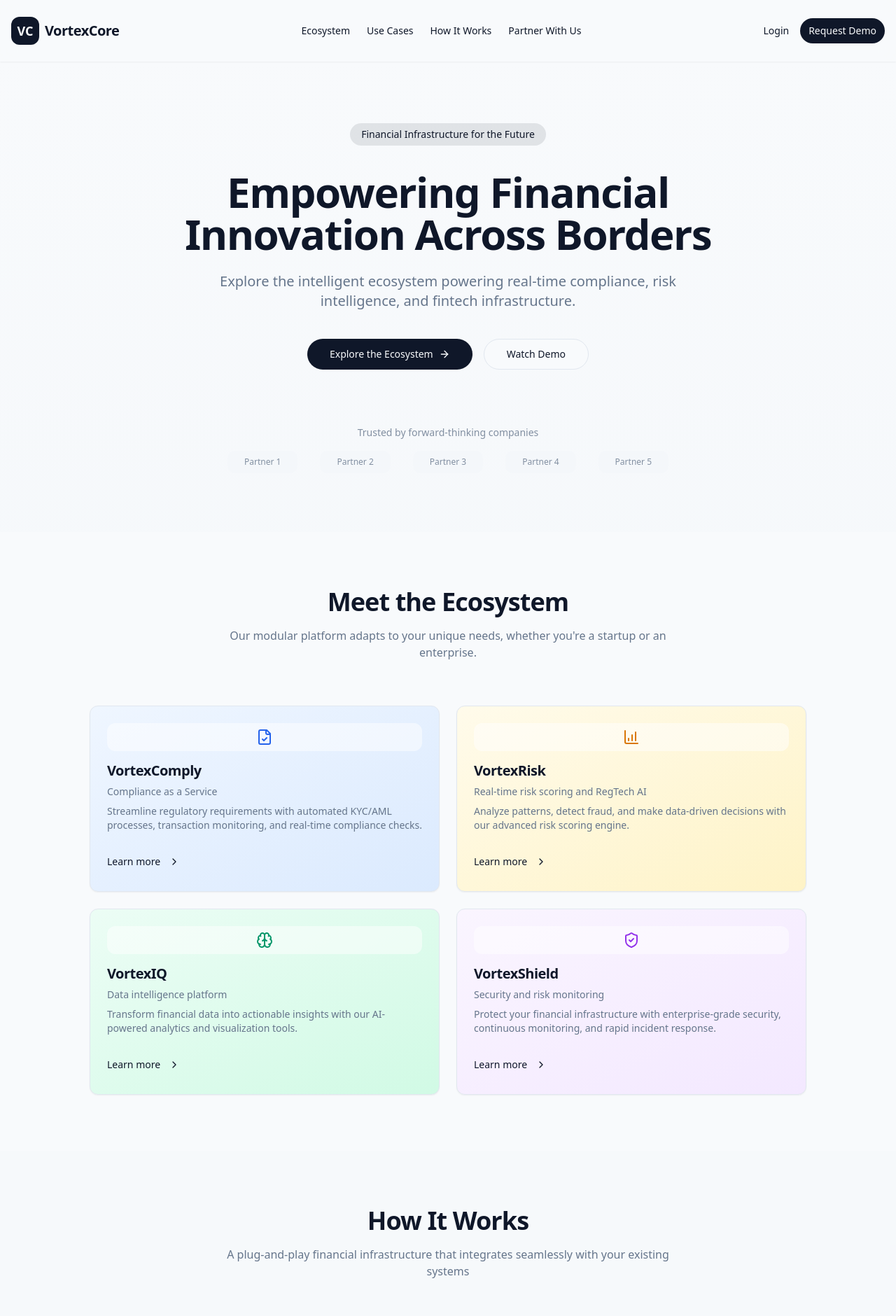
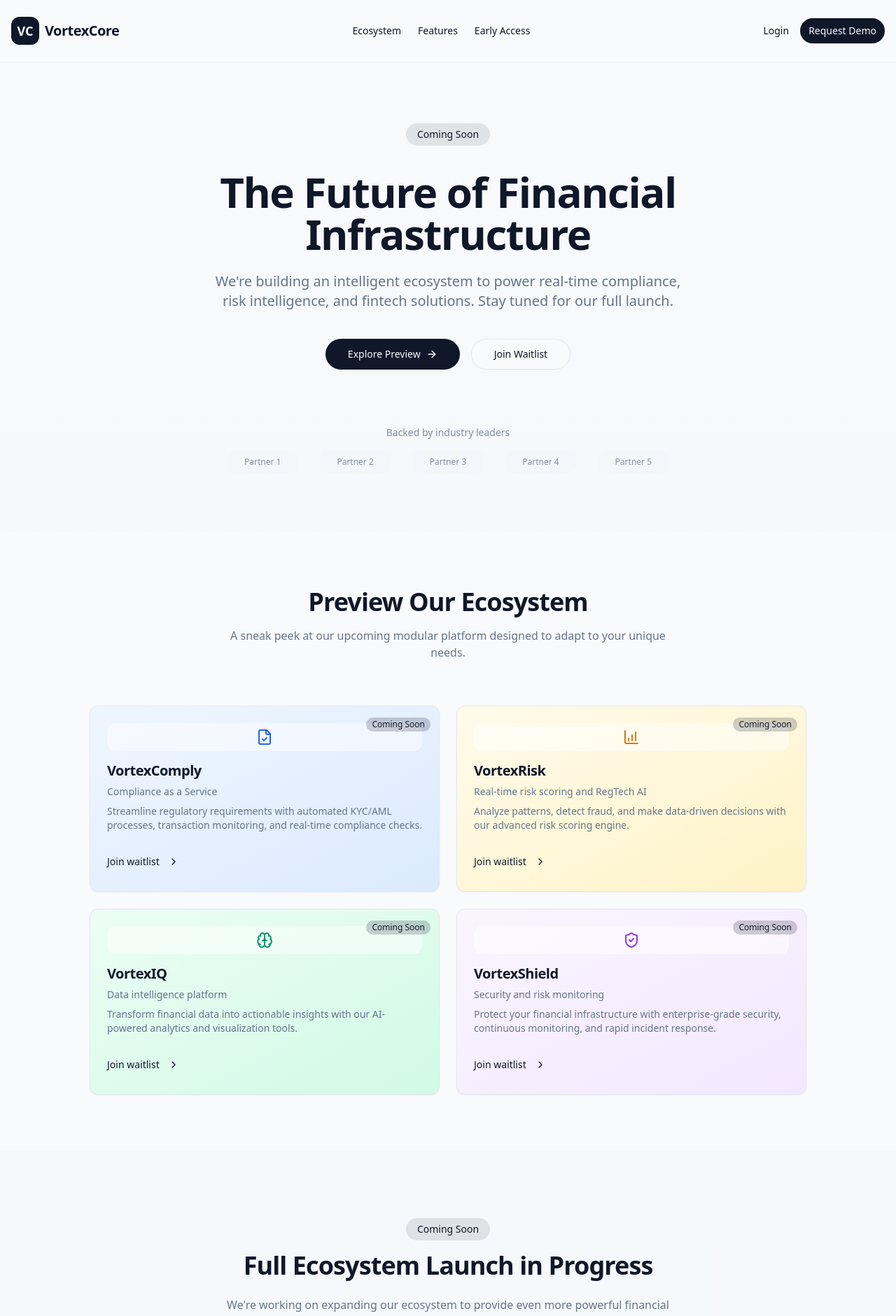
Before and after one commit to thefixer3x/vortexcore, a React (Vite) app: page /ecosystem in a window 1280 px wide. Shown: the top 1880 px of the page at 70% size. Built offline with nearby package versions, Linux system fonts and the light colour scheme.

Commit message:
Implement the plan
Implement the changes as per the plan.

```diff
--- a/src/components/marketing/ecosystem/EcosystemModules.tsx
+++ b/src/components/marketing/ecosystem/EcosystemModules.tsx
@@ -43,15 +43,20 @@ export const EcosystemModules = () => {
     <section id="ecosystem" className="py-20 px-4">
       <div className="container mx-auto">
         <div className="text-center mb-16">
-          <h2 className="text-3xl md:text-4xl font-bold tracking-tight mb-4">Meet the Ecosystem</h2>
+          <h2 className="text-3xl md:text-4xl font-bold tracking-tight mb-4">Preview Our Ecosystem</h2>
           <p className="text-muted-foreground max-w-2xl mx-auto">
-            Our modular platform adapts to your unique needs, whether you're a startup or an enterprise.
+            A sneak peek at our upcoming modular platform designed to adapt to your unique needs.
           </p>
         </div>
 
         <div className="grid md:grid-cols-2 gap-6 max-w-5xl mx-auto">
           {modules.map((module, index) => (
-            <Card key={index} className={`border overflow-hidden bg-gradient-to-br ${module.color} hover:shadow-md transition-all duration-300 animate-fade-in`} style={{animationDelay: `${index * 150}ms`}}>
+            <Card key={index} className={`border overflow-hidden bg-gradient-to-br ${module.color} hover:shadow-md transition-all duration-300 animate-fade-in relative`} style={{animationDelay: `${index * 150}ms`}}>
+              <div className="absolute top-3 right-3">
+                <span className="inline-block px-2 py-0.5 bg-primary/20 text-primary rounded-full text-xs font-medium">
+                  Coming Soon
+                </span>
+              </div>
               <CardHeader className="pb-2">
                 <div className={`inline-flex items-center justify-center p-2 rounded-lg ${module.iconColor} bg-white/50 dark:bg-black/10 mb-2`}>
                   <module.icon className="h-6 w-6" />
@@ -66,7 +71,7 @@ export const EcosystemModules = () => {
               </CardContent>
               <CardFooter>
                 <Button variant="ghost" size="sm" className="group text-sm px-0">
-                  Learn more
+                  Join waitlist
                   <ChevronRight className="h-4 w-4 ml-1 group-hover:translate-x-1 transition-transform" />
                 </Button>
               </CardFooter>
--- a/src/components/marketing/ecosystem/HeroSection.tsx
+++ b/src/components/marketing/ecosystem/HeroSection.tsx
@@ -15,27 +15,27 @@ export const HeroSection = () => {
       <div className="container mx-auto max-w-4xl animate-fade-in">
         <div className="mb-3">
           <span className="inline-block px-4 py-1.5 bg-primary/10 text-primary rounded-full text-sm font-medium mb-6">
-            Financial Infrastructure for the Future
+            Coming Soon
           </span>
         </div>
         <h1 className="text-4xl md:text-5xl lg:text-6xl font-bold tracking-tight mb-6 text-foreground">
-          Empowering Financial Innovation Across Borders
+          The Future of Financial Infrastructure
         </h1>
         <p className="text-lg md:text-xl text-muted-foreground max-w-2xl mx-auto mb-10">
-          Explore the intelligent ecosystem powering real-time compliance, risk intelligence, and fintech infrastructure.
+          We're building an intelligent ecosystem to power real-time compliance, risk intelligence, and fintech solutions. Stay tuned for our full launch.
         </p>
         <div className="flex flex-col sm:flex-row gap-4 justify-center">
           <Button size="lg" className="rounded-full flex items-center gap-2" onClick={scrollToEcosystem}>
-            Explore the Ecosystem
+            Explore Preview
             <ArrowRight className="h-4 w-4" />
           </Button>
           <Button variant="outline" size="lg" className="rounded-full">
-            Watch Demo
+            Join Waitlist
           </Button>
         </div>
 
         <div className="mt-20 opacity-80">
-          <p className="text-sm text-muted-foreground mb-3">Trusted by forward-thinking companies</p>
+          <p className="text-sm text-muted-foreground mb-3">Backed by industry leaders</p>
           <div className="flex flex-wrap justify-center gap-8">
             {['Partner 1', 'Partner 2', 'Partner 3', 'Partner 4', 'Partner 5'].map((partner, index) => (
               <div key={index} className="h-10 flex items-center justify-center">
--- a/src/components/marketing/ecosystem/PartnerCTA.tsx
+++ b/src/components/marketing/ecosystem/PartnerCTA.tsx
@@ -1,17 +1,23 @@
 
-import { ExternalLink } from "lucide-react";
+import { ExternalLink, ArrowRight } from "lucide-react";
 import { Button } from "@/components/ui/button";
 
 export const PartnerCTA = () => {
   return (
     <section id="partner" className="py-24 px-4 bg-muted/30">
       <div className="container mx-auto max-w-4xl text-center">
-        <h2 className="text-3xl md:text-4xl font-bold tracking-tight mb-6">
-          Partner With Us to Build the Future
-        </h2>
-        <p className="text-muted-foreground max-w-2xl mx-auto mb-10">
-          Join forces with our team to create innovative financial solutions that transform the way people and businesses manage money.
-        </p>
+        <div className="mb-12">
+          <span className="inline-block px-4 py-1.5 bg-primary/10 text-primary rounded-full text-sm font-medium mb-4">
+            Coming Soon
+          </span>
+          <h2 className="text-3xl md:text-4xl font-bold tracking-tight mb-6">
+            Full Ecosystem Launch in Progress
+          </h2>
+          <p className="text-muted-foreground max-w-2xl mx-auto mb-6">
+            We're working on expanding our ecosystem to provide even more powerful financial solutions.
+            Be the first to know when we launch new features and capabilities.
+          </p>
+        </div>
 
         <div className="flex flex-col sm:flex-row gap-4 justify-center">
           <Button size="lg" className="rounded-full">
@@ -27,13 +33,14 @@ export const PartnerCTA = () => {
         </div>
 
         <div className="mt-16 p-8 rounded-xl bg-card border border-muted">
-          <h3 className="text-xl font-medium mb-4">Ready to get started?</h3>
+          <h3 className="text-xl font-medium mb-4">Join the waitlist</h3>
           <p className="text-muted-foreground mb-6">
-            Experience the power of VortexCore with a personalized demo tailored to your business needs.
+            Get early access to our full ecosystem of financial products and services.
           </p>
           <div className="flex flex-col sm:flex-row gap-4 justify-center">
-            <Button className="w-full sm:w-auto">
-              Schedule a Meeting
+            <Button className="w-full sm:w-auto flex items-center gap-2">
+              Get Early Access
+              <ArrowRight className="h-4 w-4" />
             </Button>
           </div>
         </div>
--- a/src/pages/Ecosystem.tsx
+++ b/src/pages/Ecosystem.tsx
@@ -1,19 +1,15 @@
 
 import { Link as RouterLink } from "react-router-dom";
-import { ArrowRight, ArrowDown, ChevronRight, ShieldCheck, Brain, BarChart4, FileCheck, ExternalLink } from "lucide-react";
+import { ArrowRight, ChevronRight } from "lucide-react";
 import { Button } from "@/components/ui/button";
-import { Card, CardContent, CardDescription, CardFooter, CardHeader, CardTitle } from "@/components/ui/card";
-import { Collapsible, CollapsibleContent, CollapsibleTrigger } from "@/components/ui/collapsible";
 import { HeroSection } from "@/components/marketing/ecosystem/HeroSection";
 import { EcosystemModules } from "@/components/marketing/ecosystem/EcosystemModules";
-import { HowItWorks } from "@/components/marketing/ecosystem/HowItWorks";
-import { UseCases } from "@/components/marketing/ecosystem/UseCases";
 import { PartnerCTA } from "@/components/marketing/ecosystem/PartnerCTA";
 import { Footer } from "@/components/marketing/Footer";
 
 const Ecosystem = () => {
   // Update document title for SEO
-  document.title = "VortexCore | Intelligent Financial Infrastructure Platform";
+  document.title = "VortexCore | Ecosystem Coming Soon";
 
   return (
     <div className="min-h-screen flex flex-col bg-background text-foreground">
@@ -31,14 +27,11 @@ const Ecosystem = () => {
             <RouterLink to="/ecosystem" className="text-sm font-medium hover:text-primary transition-colors">
               Ecosystem
             </RouterLink>
-            <RouterLink to="#use-cases" className="text-sm font-medium hover:text-primary transition-colors">
-              Use Cases
-            </RouterLink>
-            <RouterLink to="#how-it-works" className="text-sm font-medium hover:text-primary transition-colors">
-              How It Works
+            <RouterLink to="#ecosystem" className="text-sm font-medium hover:text-primary transition-colors">
+              Features
             </RouterLink>
             <RouterLink to="#partner" className="text-sm font-medium hover:text-primary transition-colors">
-              Partner With Us
+              Early Access
             </RouterLink>
           </div>
 
@@ -57,16 +50,10 @@ const Ecosystem = () => {
         {/* Hero Section */}
         <HeroSection />
 
-        {/* Ecosystem Modules */}
+        {/* Ecosystem Modules - Show a simplified version */}
         <EcosystemModules />
 
-        {/* How It Works */}
-        <HowItWorks />
-
-        {/* Use Cases */}
-        <UseCases />
-
-        {/* Partner CTA */}
+        {/* Partner CTA - This has been updated to include a "coming soon" message */}
         <PartnerCTA />
       </main>
 
```
